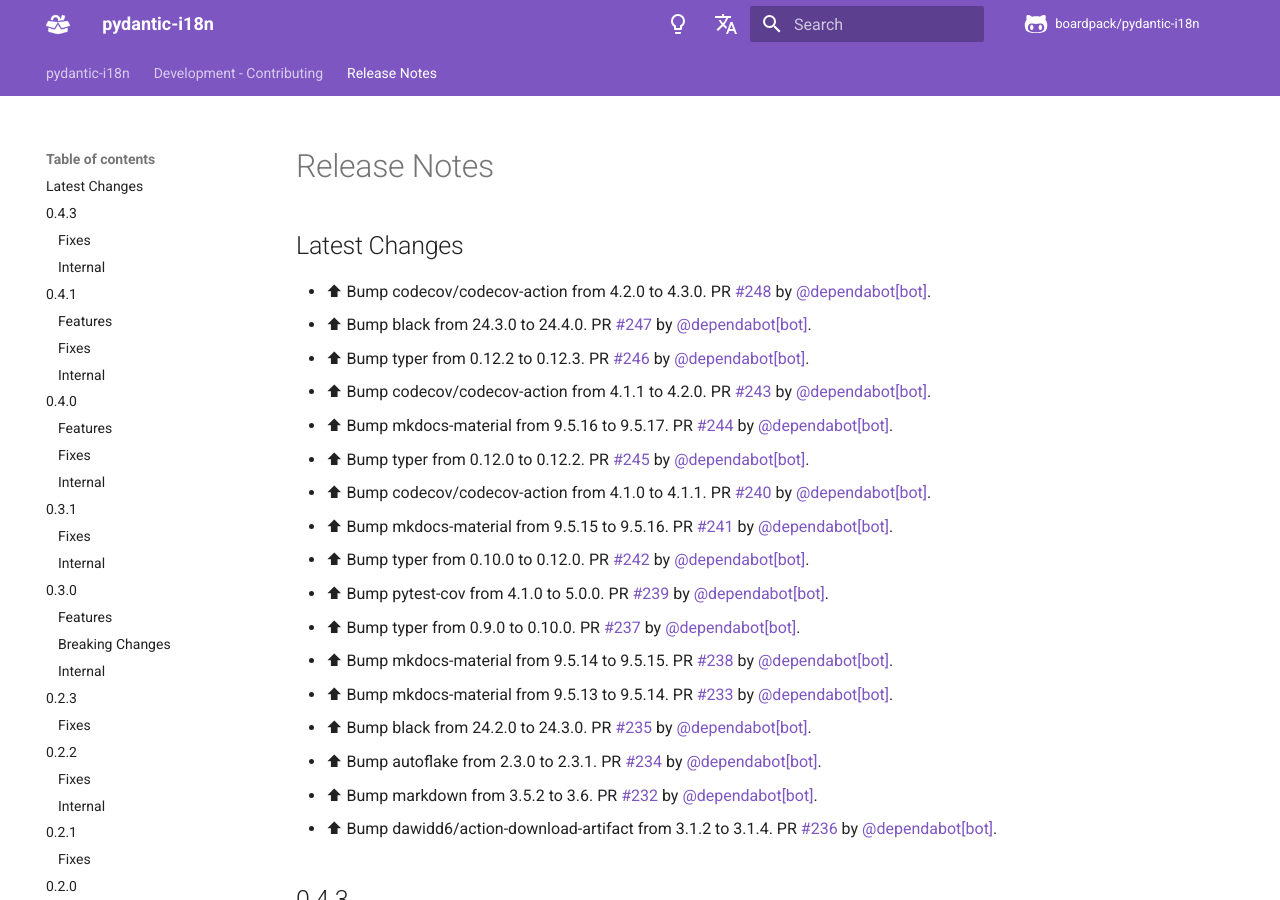
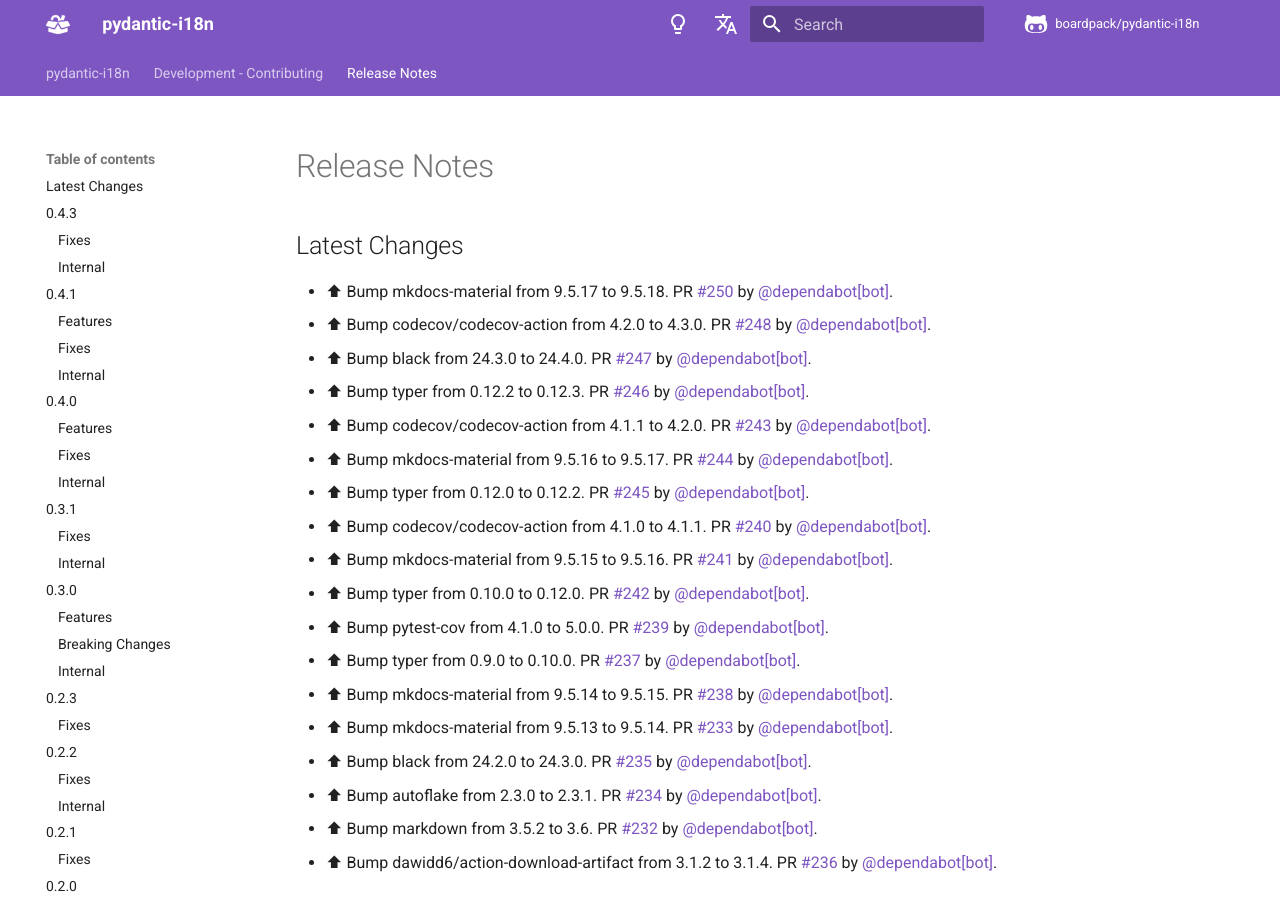
Before and after one commit to boardpack/pydantic-i18n, an MkDocs documentation site: the page built from docs/en/docs/release-notes.md, in a window 1280 px wide and 900 px high. Built offline with MkDocs 1.6.1 and Material for MkDocs 9.7.7, drawn with Linux system fonts in a browser that asks for light colours; comment, search, counter and statistics services are not loaded.

Commit message:
📝 Update release notes

```diff
--- a/docs/en/docs/release-notes.md
+++ b/docs/en/docs/release-notes.md
@@ -2,6 +2,7 @@
 
 ## Latest Changes
 
+* ⬆ Bump mkdocs-material from 9.5.17 to 9.5.18. PR [#250](https://github.com/boardpack/pydantic-i18n/pull/250) by [@dependabot[bot]](https://github.com/apps/dependabot).
 * ⬆ Bump codecov/codecov-action from 4.2.0 to 4.3.0. PR [#248](https://github.com/boardpack/pydantic-i18n/pull/248) by [@dependabot[bot]](https://github.com/apps/dependabot).
 * ⬆ Bump black from 24.3.0 to 24.4.0. PR [#247](https://github.com/boardpack/pydantic-i18n/pull/247) by [@dependabot[bot]](https://github.com/apps/dependabot).
 * ⬆ Bump typer from 0.12.2 to 0.12.3. PR [#246](https://github.com/boardpack/pydantic-i18n/pull/246) by [@dependabot[bot]](https://github.com/apps/dependabot).
```
